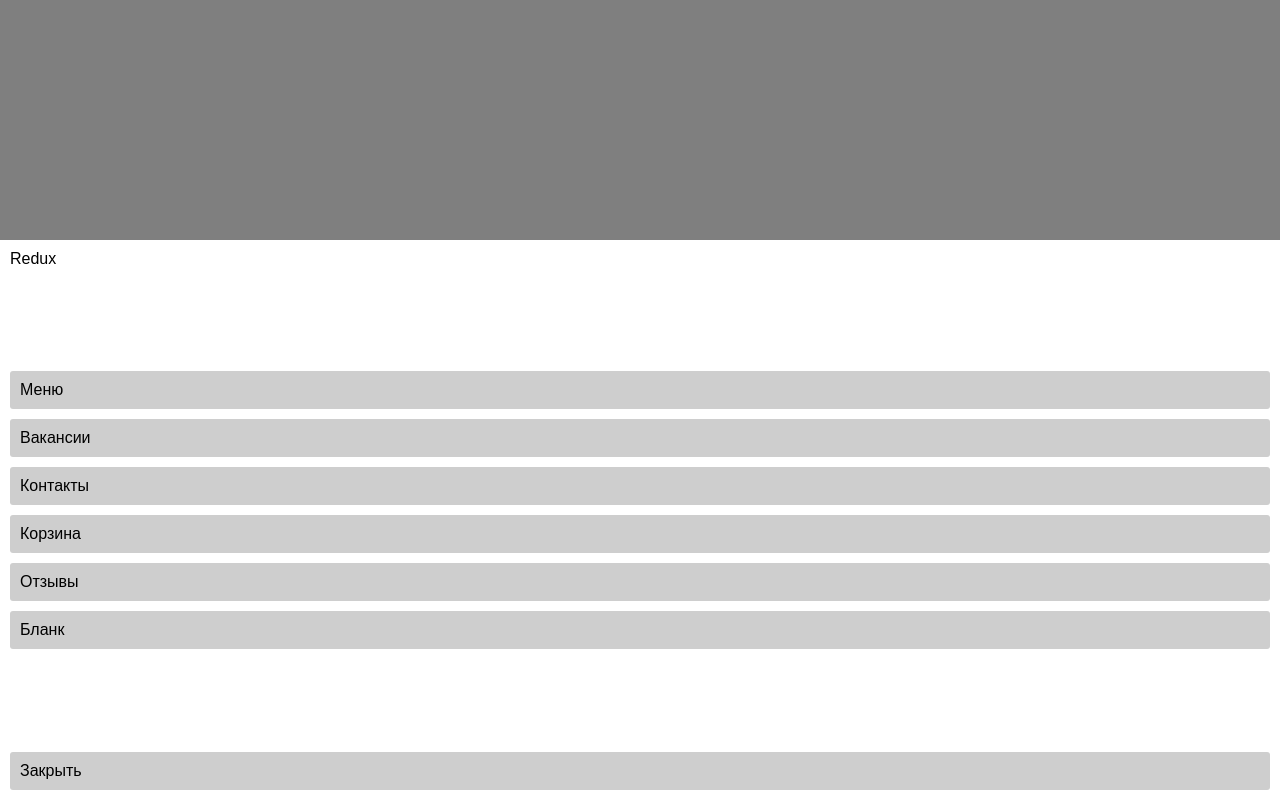
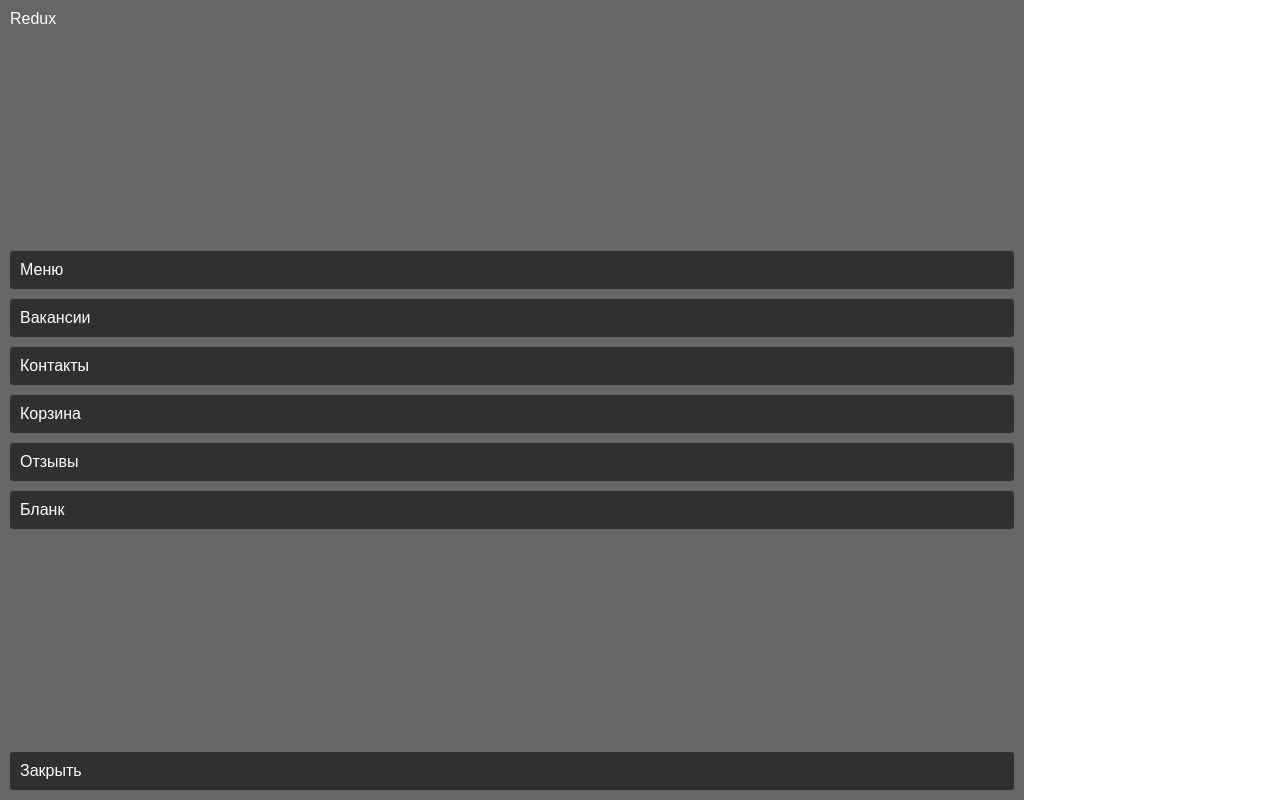
Before and after one commit to benzogang666/rein, a React (Vite) app: page /guides in a window 1280 px wide. Built offline with nearby package versions, Linux system fonts and the light colour scheme.

Commit message:
so muches

```diff
--- a/src/components/guides/Guides.css
+++ b/src/components/guides/Guides.css
@@ -1,7 +1,6 @@
 .guides-overlay {
   width: 100%;
   height: 100%;
-  background: rgba(0, 0, 0, 0.5);
   z-index: 1000;
   position: fixed;
   top: 0;
@@ -9,15 +8,16 @@
 }
 
 .guides-content {
-  width: 100%;
-  height: 70%;
+  color: #fff;
+  width: 80%;
+  min-height: 100%;
   padding: 10px;
   display: grid;
   align-items: center;
   grid-auto-rows: auto 1fr auto;
-  background: #fff;
+  background: #666;
   position: absolute;
-  bottom: 0;
+  top: 0;
   left: 0;
 }
 
@@ -28,6 +28,6 @@
 
 .guide {
   padding: 10px;
-  background: #cecece;
+  background: #303030;
   border-radius: 3px;
 }
```
